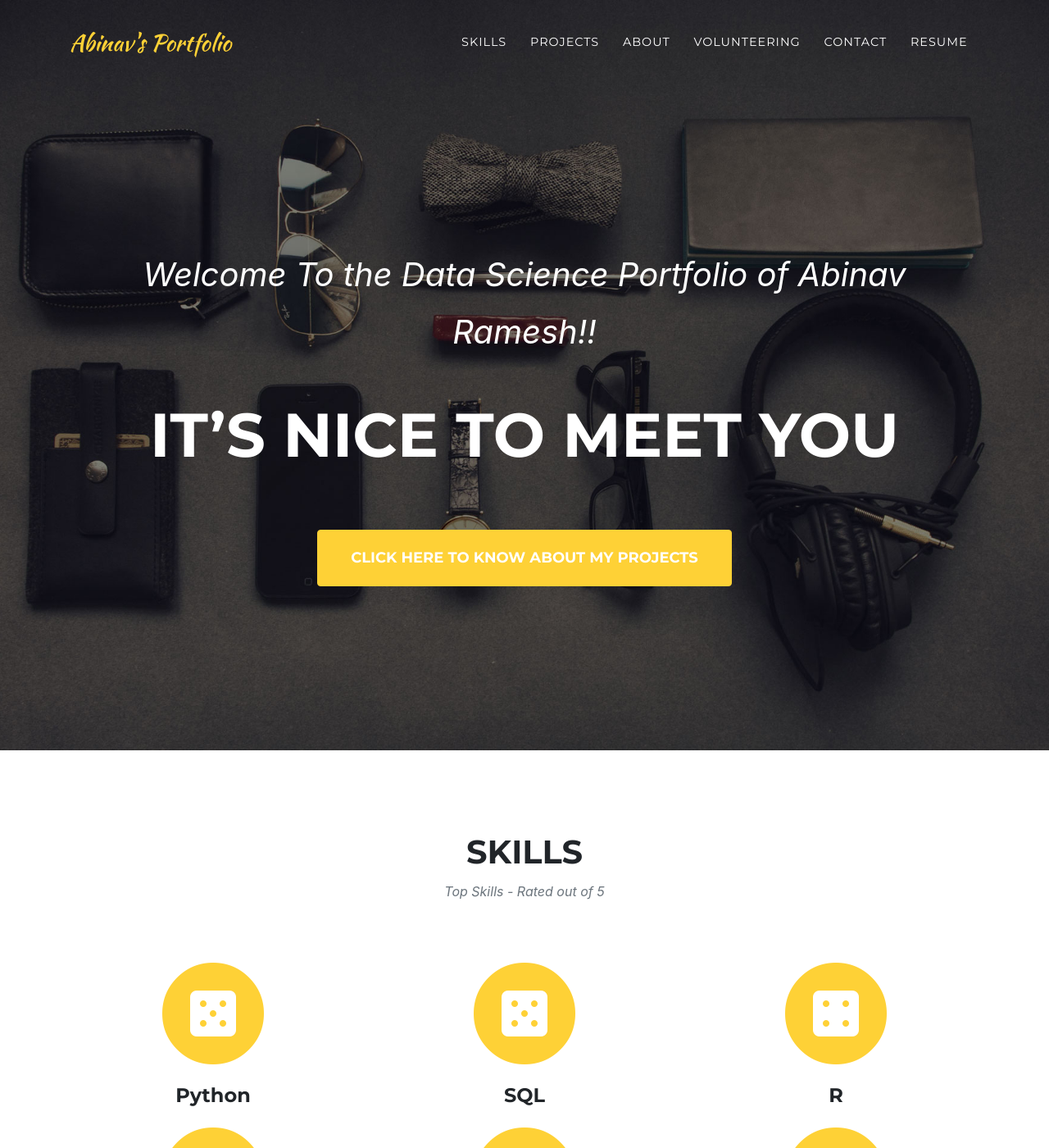
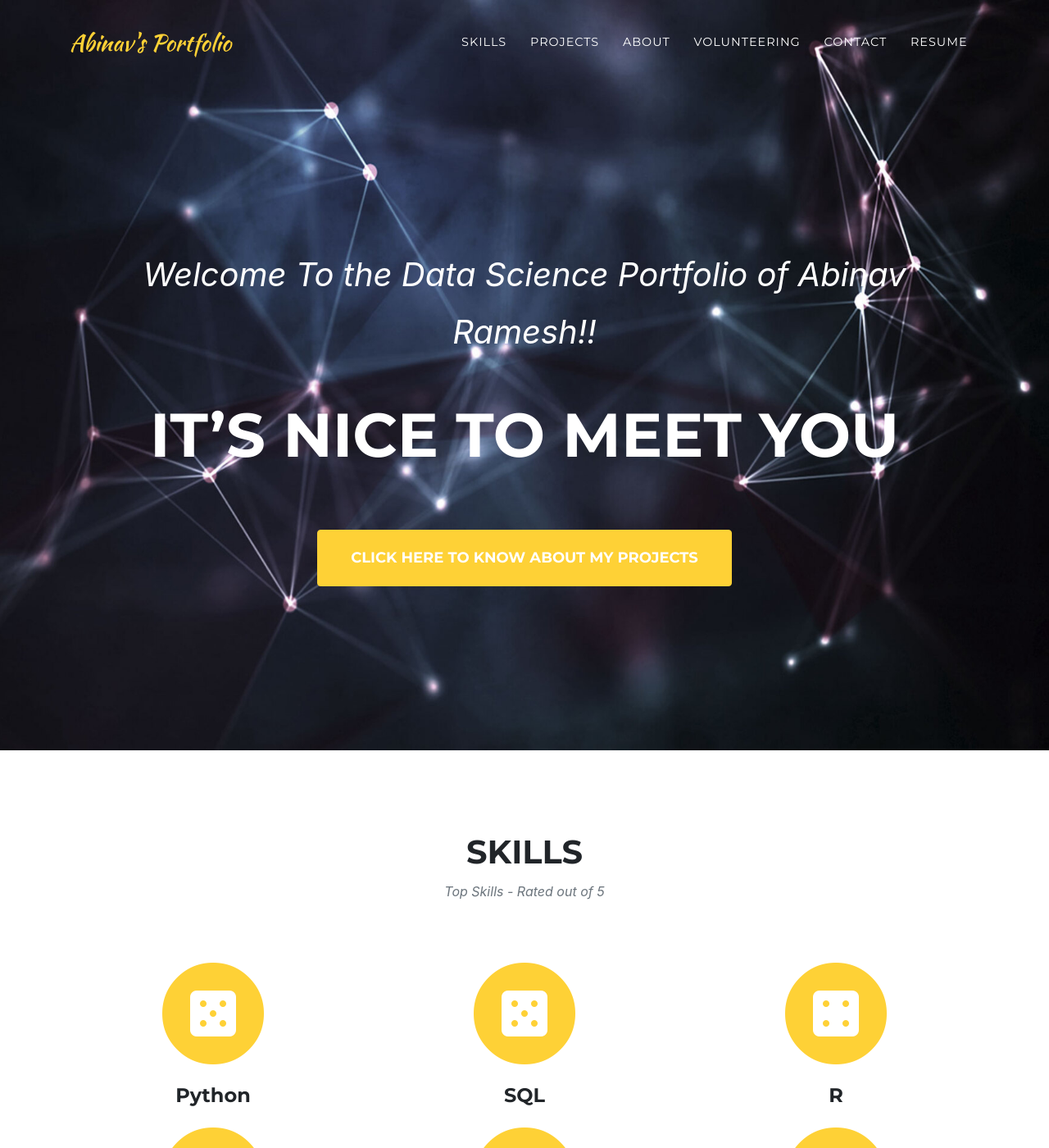
Before and after one commit to abinavrameshs/abinavrameshs.github.io, a Jekyll site: the page built from index.md, in a window 1280 px wide and 1400 px high. Shown: the whole window at 82% size. Built offline with Jekyll 4.4.1, drawn with Linux system fonts in a browser that asks for light colours; some web fonts are replaced.

Commit message:
final changes

```diff
--- a/_data/style.yml
+++ b/_data/style.yml
@@ -4,7 +4,7 @@
 #black: "#000"
 
 #Image Customization
-header-image: "../img/header.jpg"
+header-image: "../img/bg2.jpg"
 contact-image: "../img/contact.png"
 
 #Font Awesome icon for portfolio grid when an item is hovered over
```
Also changed, not shown: assets/img/bg2.jpg (added).
